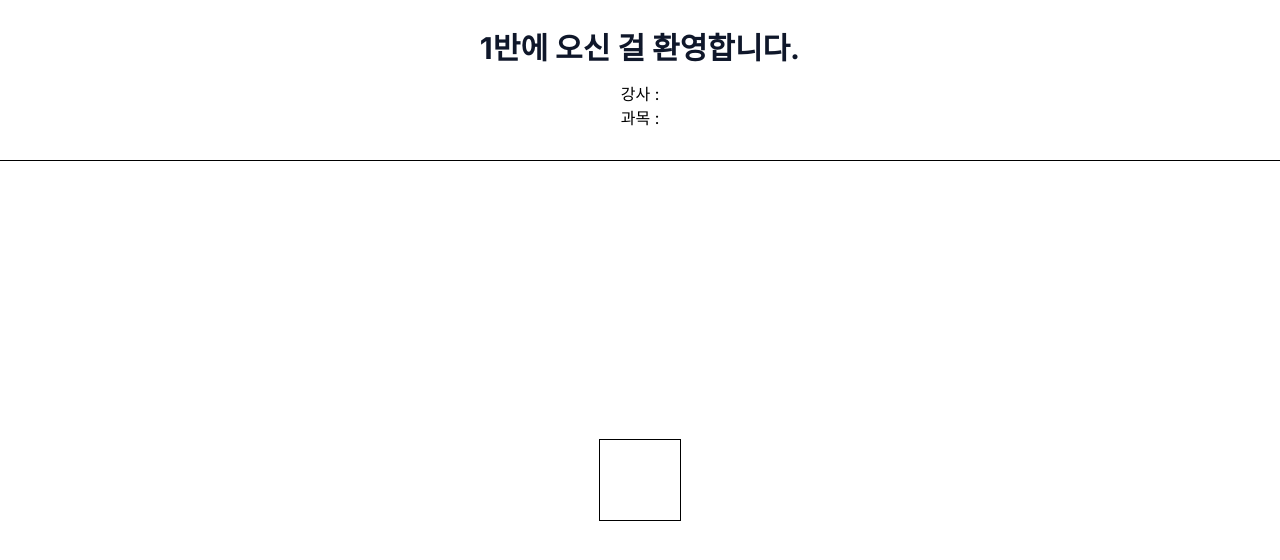
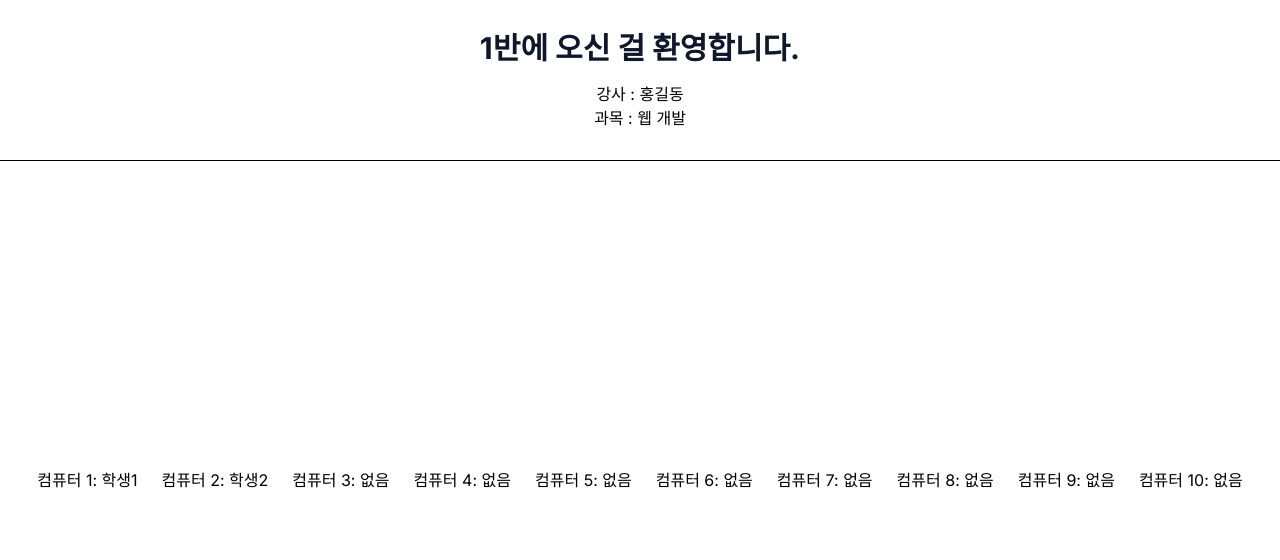
Before and after one commit to KDT-IaaS-Class-One-Group/KDT-IaaS-4team-ERP, a Next.js app: page /roomNum/1 in a window 1280 px wide. Shown: the top 560 px of the page. Built offline with nearby package versions, Linux system fonts and the light colour scheme; no server answers.

Commit message:
--중간 저장

```diff
--- a/app/roomNum/[roomNum]/layout.tsx
+++ b/app/roomNum/[roomNum]/layout.tsx
@@ -1,28 +1,49 @@
 'use client';
 
+import a from '@/util/parserFunc';
+import b from '@/util/searchFunc';
 import { usePathname } from 'next/navigation';
 
-export default function RoomLayout ({
-  children,
-}: {
-  children: React.ReactNode;
-}) {
+// json 데이터를 여기에 불러올 예정
+const jsonData = {
+  instructorName: "홍길동",
+  subjectName: "웹 개발",
+  computers: 10,
+  students: ["학생1", "학생2", ] // 실제 학생 목록
+};
+
+let test = {};
+a("../data/roomData.json")
+  .then((data) => { JSON.parse(data); })
+  .catch((err) => { console.log(err); }); // json 데이터를 불러옵니다.
+
+
+export default function RoomLayout () {
   const extractedString = usePathname().split("/").pop();
+
+    // 컴퓨터 컴포넌트 배열 생성
+    const computerComponents = [];
+    for (let i = 0; i < jsonData.computers; i++) {
+      computerComponents.push(
+        <div key={i}>컴퓨터 {i + 1}: {jsonData.students[i] || '없음'}</div>
+      );
+    }
+
   return (
     <div id='root' className='w-screen h-screen'>
       <div className='upper outline outline-1 w-full h-1/5 flex justify-center items-center flex-col'>
         <h1 className='text-3xl text-slate-900 font-bold mb-4'>{extractedString}반에 오신 걸 환영합니다.</h1>
-        <h3>강사 :
+        <h3>강사 : {jsonData.instructorName}
           {/* 강사 이름이 들어갈 자리 */}
         </h3>
-        <h3>과목 :
+        <h3>과목 : {jsonData.subjectName}
           {/* 과목이 들어갈 자리 */}
         </h3>
       </div>
-      <div className='lower w-full h-4/5 flex justify-center items-center gap-6'>
-        {children}
+      <div className='lower w-full h-4/5 flex justify-center items-center gap-6 flex-wrap'>
         {/* 이 자리에는 객체의 컴퓨터 갯수만큼 컴포넌트가 호출이 됩니다. */}
         {/* 그 후 1번 컴퓨터 부터 학생의 이름이 들어갑니다. */}
+        {computerComponents}
       </div>
     </div>
   );
--- a/util/searchFunc.ts
+++ b/util/searchFunc.ts
@@ -1,4 +1,4 @@
-function b(obj: Record<string, unknown>, key: string): string | null {
+export default function b(obj: Record<string, unknown>, key: string): string | null {
   if (obj.hasOwnProperty(key)) {
     return String(obj[key]);
   } else {
```
